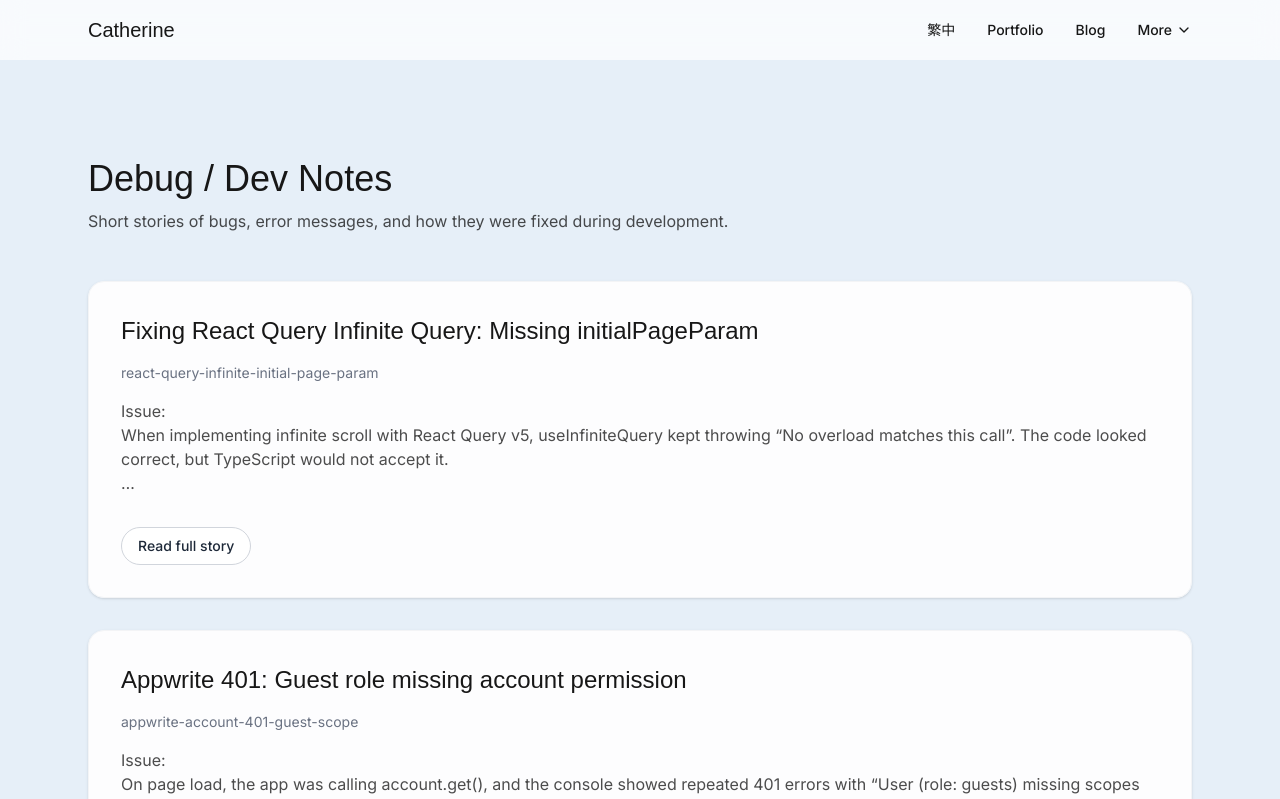
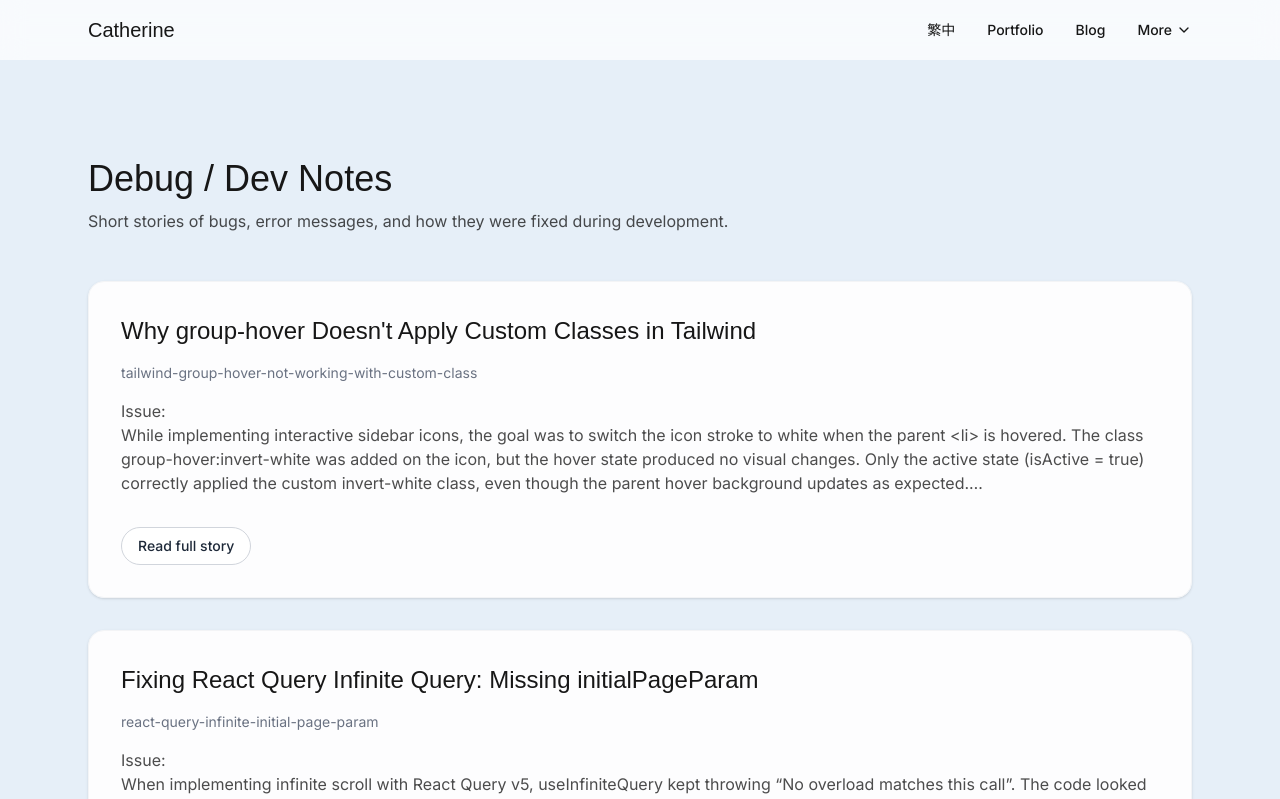
Before and after one commit to CatherineHsuDev/portfolio-nextjs-, a Next.js app: page /blog in a window 1280 px wide. Shown: the top 799 px of the page. Built offline with nearby package versions, Linux system fonts and the light colour scheme; a web font is replaced by a local one.

Commit message:
update new post

```diff
--- a/app/(root)/blog/page.tsx
+++ b/app/(root)/blog/page.tsx
@@ -67,7 +67,7 @@ const StoriesPage = () => {
                   <button
                     type="button"
                     onClick={() => toggleStory(story.slug)}
-                    className="inline-flex items-center rounded-full border border-gray-300
+                    className="cursor-pointer inline-flex items-center rounded-full border border-gray-300
                     bg-white px-4 py-2 text-sm font-medium text-gray-800
                     hover:bg-gray-50 transition-colors"
                   >
--- a/app/portfolio/project/story-template.tsx
+++ b/app/portfolio/project/story-template.tsx
@@ -107,7 +107,7 @@ export default function StoryTemplate({ slug }: StoryTemplateProps) {
 
               <button
                 onClick={() => setPdfOpen(true)}
-                className="mt-4 inline-flex items-center rounded-full border border-gray-300  bg-blue-600 px-5 py-2 text-sm font-medium text-white hover:bg-blue-700 transition"
+                className="cursor-pointer mt-4 inline-flex items-center rounded-full border border-gray-300  bg-blue-600 px-5 py-2 text-sm font-medium text-white hover:bg-blue-700 transition"
               >
                 {ui.openPdf}
               </button>
--- a/i18n/debug-data.ts
+++ b/i18n/debug-data.ts
@@ -9,6 +9,21 @@ export type StoryItem = {
 
 export const PROJECT_STORIES: Dict<StoryItem[]> = {
   en: [
+    {
+      slug: "tailwind-group-hover-not-working-with-custom-class",
+      title: "Why group-hover Doesn't Apply Custom Classes in Tailwind",
+      content: `Issue:
+While implementing interactive sidebar icons, the goal was to switch the icon stroke to white when the parent <li> is hovered. The class group-hover:invert-white was added on the icon, but the hover state produced no visual changes. Only the active state (isActive = true) correctly applied the custom invert-white class, even though the parent hover background updates as expected.
+
+Cause:
+Tailwind variants (hover, group-hover, md, etc.) only apply to built-in utility classes. Custom classes created through @apply do not automatically receive variant-generated styles, so group-hover:invert-white produces no valid CSS and cannot be triggered on hover.
+
+Fix:
+Replace the custom class with Tailwind utilities such as group-hover:invert and group-hover:brightness-0. If a custom class is required, define a manual group-hover selector inside @layer components.
+
+Result:
+The hover behavior works as intended, and the icon stroke updates correctly. Understanding variant limitations helps avoid invalid class usage and keeps interactive behavior predictable and stable.`,
+    },
     {
       slug: "react-query-infinite-initial-page-param",
       title: "Fixing React Query Infinite Query: Missing initialPageParam",
@@ -238,10 +253,24 @@ console.log no longer fires too early and prints empty values. Async flows becom
     },
   ],
 
-
   /* ------------------------- ZH VERSION ------------------------- */
 
   zh: [
+    {
+      slug: "tailwind-group-hover-custom-class-variant-limit",
+      title: "為什麼 group-hover 無法套用自訂 class？理解 Tailwind 變體的限制",
+      content: `狀況：
+在設定 Sidebar icon 的互動效果時，希望在父層 <li> hover 時切換為白色樣式，因此在圖示上加入 group-hover:invert-white。然而 hover 並未觸發任何變化，只有連結處於 active（isActive = true）時，自訂的 invert-white class 才會生效。父層本身的 hover 背景變色正常，但 icon stroke 沒有跟著更新。
+
+原因：
+Tailwind 的變體（variants）僅對內建 utility class 生效，不會針對自訂 class 自動生成 group-hover、hover、md 等變體版本。因此 group-hover:invert-white不會編譯成有效 CSS，導致 hover 時無法套用樣式。
+
+處理方式：
+將自訂的 invert-white 改為使用 Tailwind 原生 utility，例如 group-hover:invert 與 group-hover:brightness-0。如果需要保留自訂 class，需在 @layer components 中手動撰寫對應的 group-hover 選擇器。
+
+處理結果：
+hover 樣式能正常套用，icon stroke 依預期變更。理解 variants 的限制後，也能避免使用無效的 class，互動行為變得更容易掌控。`,
+    },
     {
       slug: "react-query-infinite-initial-page-param",
       title: "修復 React Query Infinite Query：缺少 initialPageParam",
```
Lines whose indentation alone changed are shown as unchanged.
